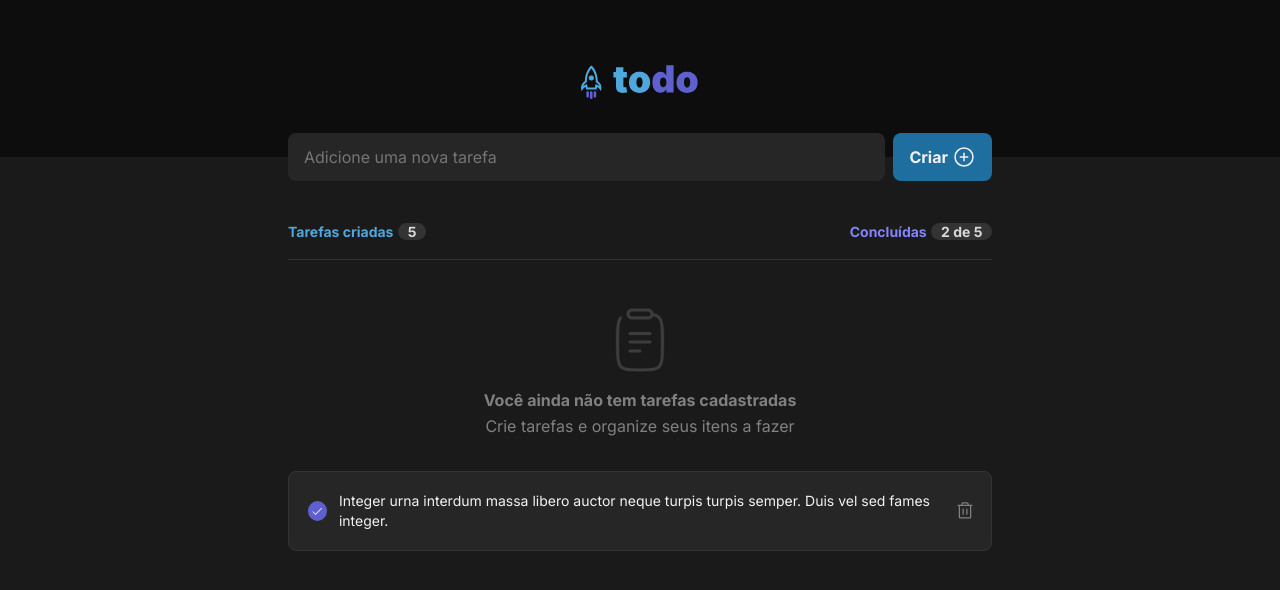
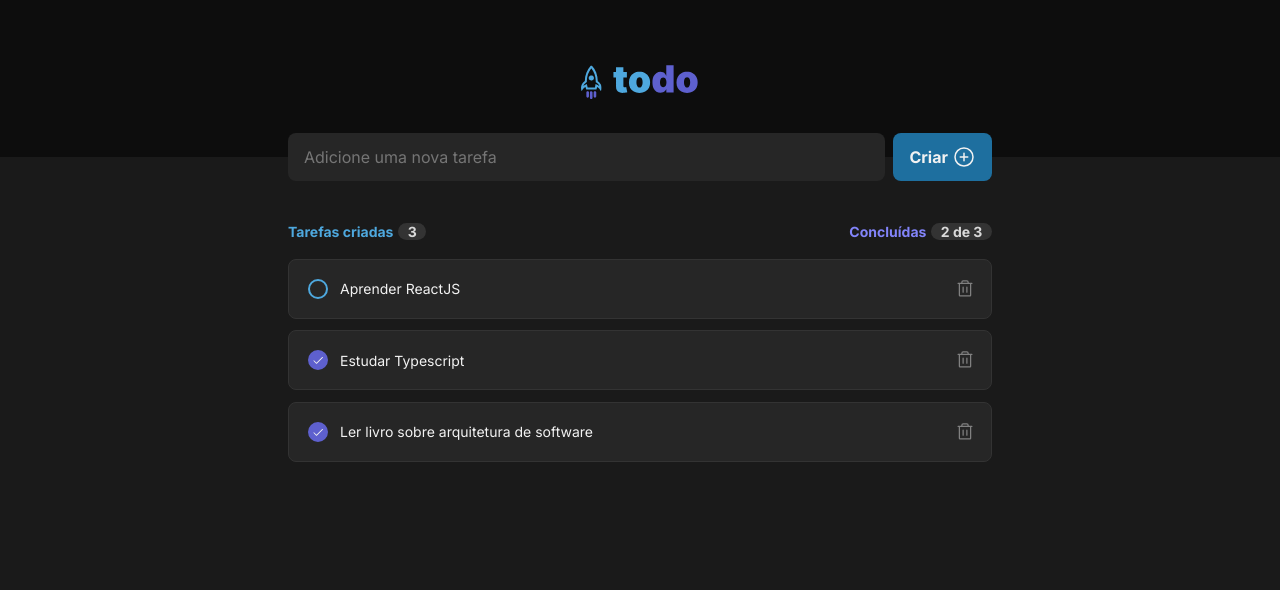
Before and after one commit to rafaalberto/todo-list, a React (Vite) app: page / in a window 1280 px wide. Shown: the top 590 px of the page. Built offline with nearby package versions, Linux system fonts and the light colour scheme.

Commit message:
refactoring components

```diff
--- a/src/App.tsx
+++ b/src/App.tsx
@@ -1,7 +1,6 @@
 import { Header } from './components/Header'
-import { NewTask } from './components/NewTask'
-import { TaskItem } from './components/TaskItem'
-import { Tasks } from './components/Tasks'
+import { InsertTask } from './components/task/InsertTask'
+import { TaskList } from './components/task/TaskList'
 
 import styles from './App.module.css'
 import './global.css'
@@ -11,9 +10,8 @@ export function App() {
     <div>
       <Header />
       <div className={styles.wrapper}>
-        <NewTask />
-        <Tasks />
-        <TaskItem />
+        <InsertTask />
+        <TaskList />
       </div>
     </div>
   )
--- a/src/components/TaskItem.tsx
+++ /dev/null
@@ -1,24 +0,0 @@
-import { Check, Trash } from '@phosphor-icons/react'
-
-import styles from './TaskItem.module.css'
-
-export function TaskItem() {
-    return (
-        <div className={styles.taskContent}>
-            <div>
-                <label htmlFor="checkbox">
-                    <input readOnly type="checkbox" id="checkbox" />
-                    <span className={`${styles.checkbox} ${styles['checkbox-checked']}`}>
-                        <Check size={12} />
-                    </span>
-                    <p>
-                        Integer urna interdum massa libero auctor neque turpis turpis semper. Duis vel sed fames integer.
-                    </p>
-                </label>
-            </div>
-            <button title="Delete task">
-                <Trash size={20} />
-            </button>
-        </div>
-    )
-}
--- a/src/components/Tasks.tsx
+++ /dev/null
@@ -1,24 +0,0 @@
-import list from '../assets/list.svg'
-import styles from './Tasks.module.css'
-
-export function Tasks() {
-    return (
-        <article className={styles.tasks}>
-            <header className={styles.infoTask}>
-                <aside>
-                    <strong>Tarefas criadas</strong>
-                    <span>5</span>
-                </aside>
-                <aside>
-                    <strong>Concluídas</strong>
-                    <span>2 de 5</span>
-                </aside>
-            </header>
-            <div className={styles.emptyTask}>
-                <img src={list} alt="Empty List Icon" />
-                <strong>Você ainda não tem tarefas cadastradas</strong>
-                <span>Crie tarefas e organize seus itens a fazer</span>
-            </div>
-        </article>
-    )
-}
--- /dev/null
+++ b/src/components/task/EmptyTask.module.css
@@ -0,0 +1,23 @@
+.emptyTask {
+    display: flex;
+    flex-direction: column;
+    align-items: center;
+    margin-top: 1rem;
+    border-top: 1px solid var(--gray-400);
+    padding: 2rem;
+}
+
+.emptyTask img {
+    height: 4rem;
+    margin: 1rem;
+}
+
+.emptyTask strong {
+    color: var(--gray-300);
+    line-height: 1.6;
+}
+
+.emptyTask span {
+    color: var(--gray-300);
+    line-height: 1.6;
+}
--- /dev/null
+++ b/src/components/task/EmptyTask.tsx
@@ -0,0 +1,12 @@
+import list from '../../assets/list.svg'
+import styles from './EmptyTask.module.css'
+
+export function EmptyTask() {
+    return (
+        <div className={styles.emptyTask}>
+            <img src={list} alt="Empty List Icon" />
+            <strong>Você ainda não tem tarefas cadastradas</strong>
+            <span>Crie tarefas e organize seus itens a fazer</span>
+        </div>
+    )
+}
--- a/src/components/NewTask.tsx
+++ b/src/components/task/InsertTask.tsx
@@ -1,7 +1,7 @@
 import { PlusCircle } from '@phosphor-icons/react'
-import styles from './NewTask.module.css'
+import styles from './InsertTask.module.css'
 
-export function NewTask() {
+export function InsertTask() {
     return (
         <div>
             <form className={styles.taskForm}>
--- a/src/components/TaskItem.module.css
+++ b/src/components/task/TaskItem.module.css
@@ -1,4 +1,4 @@
-.taskContent {
+.taskItemContent {
  display: flex;
  flex: 1;
  gap: 0.75rem;
@@ -13,14 +13,18 @@
  border: 1px solid var(--gray-400);
 }
 
-.taskContent label {
+.taskItemContent + .taskItemContent {
+    margin-top: 0.7rem;
+}
+
+.taskItemContent label {
     display: flex;
     padding: 3px;
     align-items: center;
     gap: 0.75rem;
 }
 
-.taskContent input[type="checkbox"] {
+.taskItemContent input[type="checkbox"] {
    display: none;
 }
 
@@ -54,13 +58,13 @@
     background-color: var(--purple);
 }
 
-.taskContent p {
+.taskItemContent p {
     font-size: 0.875rem;
     line-height: 140%;
     user-select: none;
 }
 
-.taskContent button {
+.taskItemContent button {
     background: transparent;
     border: 0;
     color: var(--gray-300);
@@ -69,6 +73,6 @@
     border-radius: 4px;
 }
 
-.taskContent button:hover {
+.taskItemContent button:hover {
     color: var(--blue);
 }
--- /dev/null
+++ b/src/components/task/TaskItem.tsx
@@ -0,0 +1,31 @@
+import { Check, Trash } from '@phosphor-icons/react'
+
+import styles from './TaskItem.module.css'
+
+interface TaskItemProps {
+    id: number
+    text: string
+    isChecked: boolean
+}
+
+export function TaskItem({ id, text, isChecked } : TaskItemProps) {
+
+    const checkboxClassName = isChecked ? styles['checkbox-checked'] : styles['checkbox-unchecked']
+
+    return (
+        <div className={styles.taskItemContent}>
+            <div>
+                <label htmlFor={`checkbox_${id}`}>
+                    <input readOnly type="checkbox" id={`checkbox_${id}`} />
+                    <span className={`${styles.checkbox} ${checkboxClassName}`}>
+                        {isChecked && <Check size={12} />}
+                    </span>
+                    <p>{text}</p>
+                </label>
+            </div>
+            <button title="Delete task">
+               <Trash size={20} />
+            </button>
+        </div>
+    )
+}
--- a/src/components/Tasks.module.css
+++ b/src/components/task/TaskList.module.css
@@ -1,6 +1,10 @@
-.tasks {
+.taskList {
     border-radius: 8px;
     margin-top: 2.5rem;
+}
+
+.taskListHeader {
+    padding: 1rem 0;
 }
 
 .infoTask {
@@ -33,27 +37,3 @@
     font-weight: bold;
     padding: 0 0.6rem;
 }
-
-.emptyTask {
-    display: flex;
-    flex-direction: column;
-    align-items: center;
-    margin-top: 1rem;
-    border-top: 1px solid var(--gray-400);
-    padding: 2rem;
-}
-
-.emptyTask img {
-    height: 4rem;
-    margin: 1rem;
-}
-
-.emptyTask strong {
-    color: var(--gray-300);
-    line-height: 1.6;
-}
-
-.emptyTask span {
-    color: var(--gray-300);
-    line-height: 1.6;
-}
--- /dev/null
+++ b/src/components/task/TaskList.tsx
@@ -0,0 +1,52 @@
+
+import { EmptyTask } from './EmptyTask'
+import { TaskItem } from './TaskItem'
+import styles from './TaskList.module.css'
+
+interface Task {
+    id: number,
+    text: string,
+    isChecked: boolean
+}
+
+export function TaskList() {
+
+    const tasks: Task[] = [
+        {id: 1, text: "Aprender ReactJS", isChecked: false},
+        {id: 2, text: "Estudar Typescript", isChecked: true},
+        {id: 3, text: "Ler livro sobre arquitetura de software", isChecked: true},
+    ]
+
+    const tasksCounter: number = tasks.length
+    const checkedTasks: number = tasks.filter(task => (task.isChecked)).length
+
+    return (
+        <article className={styles.taskList}>
+            <header className={styles.infoTask}>
+                <aside>
+                    <strong>Tarefas criadas</strong>
+                    <span>{tasksCounter}</span>
+                </aside>
+                <aside>
+                    <strong>Concluídas</strong>
+                    <span>{`${checkedTasks} de ${tasksCounter}`}</span>
+                </aside>
+            </header>
+            <div className={styles.taskListHeader}>
+                {tasks.length > 0 ? (
+                    tasks.map(task => {
+                        return (
+                            <TaskItem key={task.id}
+                                id={task.id}
+                                text={task.text}
+                                isChecked={task.isChecked}
+                            />
+                        )
+                    })
+                ) : (
+                    <EmptyTask />
+                )}
+            </div>
+        </article>
+    )
+}
```
Also changed, not shown: src/components/task/InsertTask.module.css (renamed from src/components/NewTask.module.css).
